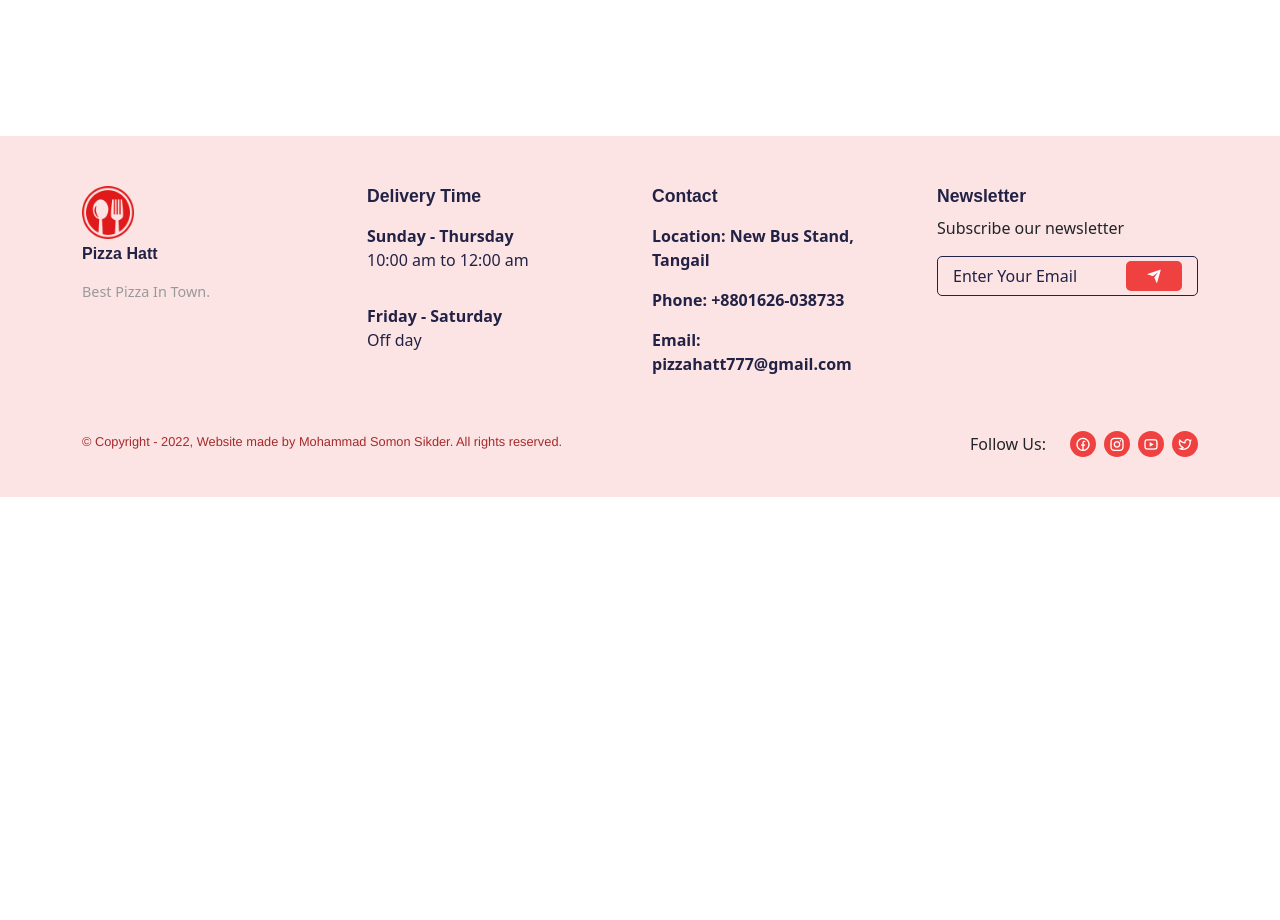
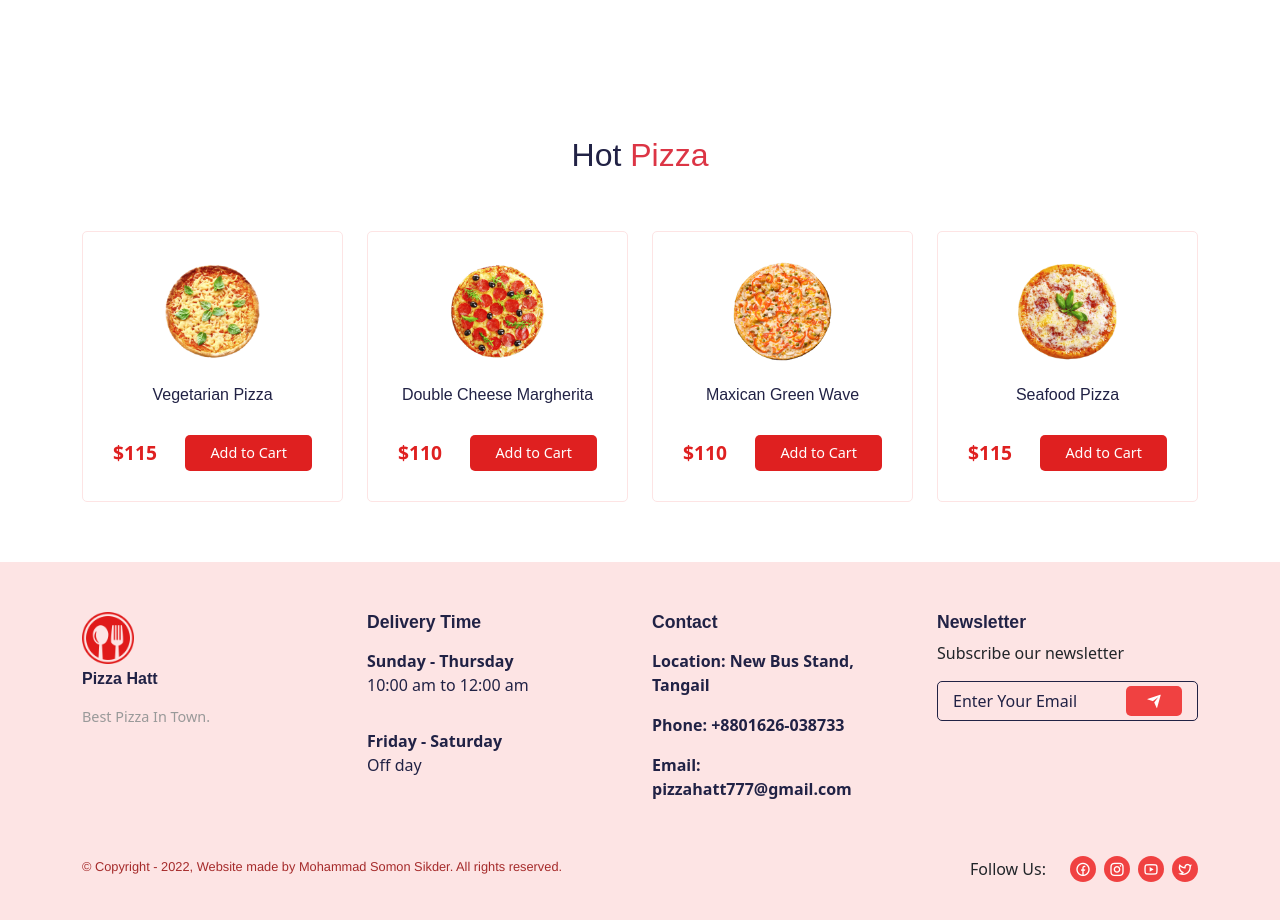
Before and after one commit to SomonSikder/pizza-delivery-react-app, a React (Create React App) app: page /home in a window 1280 px wide. Shown: the part 3720-4640 px from the top of the page. Before the commit the page ends 4217 px from the top, so only its background shows below. Built offline with nearby package versions, Linux system fonts and the light colour scheme; a web font is replaced by a local one.

Commit message:
Hot pizza section

```diff
--- a/src/pages/Home.jsx
+++ b/src/pages/Home.jsx
@@ -44,6 +44,14 @@ const featureData = [
 function Home(props) {
   const [category, setCategory] = useState("ALL");
   const [allProducts, setAllProducts] = useState(products);
+
+  const [hotPizza, setHotPizza] = useState([]);
+
+  useEffect(() => {
+    const filteredPizza = products.filter((item) => item.category === "Pizza");
+    const slicePizza = filteredPizza.slice(0, 4);
+    setHotPizza(slicePizza);
+  }, []);
 
   useEffect(() => {
     if (category === "ALL") {
@@ -228,15 +236,15 @@ function Home(props) {
         <Container>
           <Row>
             <Col lg="6" md="6">
-              <img src={whyImg} alt="why-tasty-treat" className="w-100" />
+              <img src={whyImg} alt="why-pizza-hatt" className="w-100" />
             </Col>
 
             <Col lg="6" md="6">
-              <div className="why__tasty-treat">
-                <h2 className="tasty__treat-title mb-4">
+              <div className="why-pizza-hatt">
+                <h2 className="pizza-hatt-title mb-4">
                   Why <span>Pizza Hatt?</span>
                 </h2>
-                <p className="tasty__treat-desc">
+                <p className="pizza-hatt-desc">
                   Lorem ipsum dolor sit amet consectetur adipisicing elit.
                   Dolorum, minus. Tempora reprehenderit a corporis velit,
                   laboriosam vitae ullam, repellat illo sequi odio esse iste
@@ -281,6 +289,24 @@ function Home(props) {
           </Row>
         </Container>
       </section>
+
+      <section className="pt-0">
+        <Container>
+          <Row>
+            <Col lg="12" className="text-center mb-5 ">
+              <h2>
+                Hot <span className="text-danger">Pizza</span>
+              </h2>
+            </Col>
+
+            {hotPizza.map((item) => (
+              <Col lg="3" md="4" sm="6" xs="6" key={item.id}>
+                <ProductCard item={item} />
+              </Col>
+            ))}
+          </Row>
+        </Container>
+      </section>
     </Helmet>
   );
 }
--- a/src/styles/home.css
+++ b/src/styles/home.css
@@ -41,11 +41,11 @@
   color: #df2020 !important;
 }
 
-.tasty__treat-title span {
+.pizza-hatt-title span {
   color: #df2020;
 }
 
-.tasty__treat-desc {
+.pizza-hatt-desc {
   color: #777;
   line-height: 28px;
 }
@@ -126,7 +126,7 @@
     font-size: 0.7rem;
   }
 
-  .tasty__treat-desc {
+  .pizza-hatt-desc {
     font-size: 0.8rem;
     margin-bottom: 0;
   }
```
